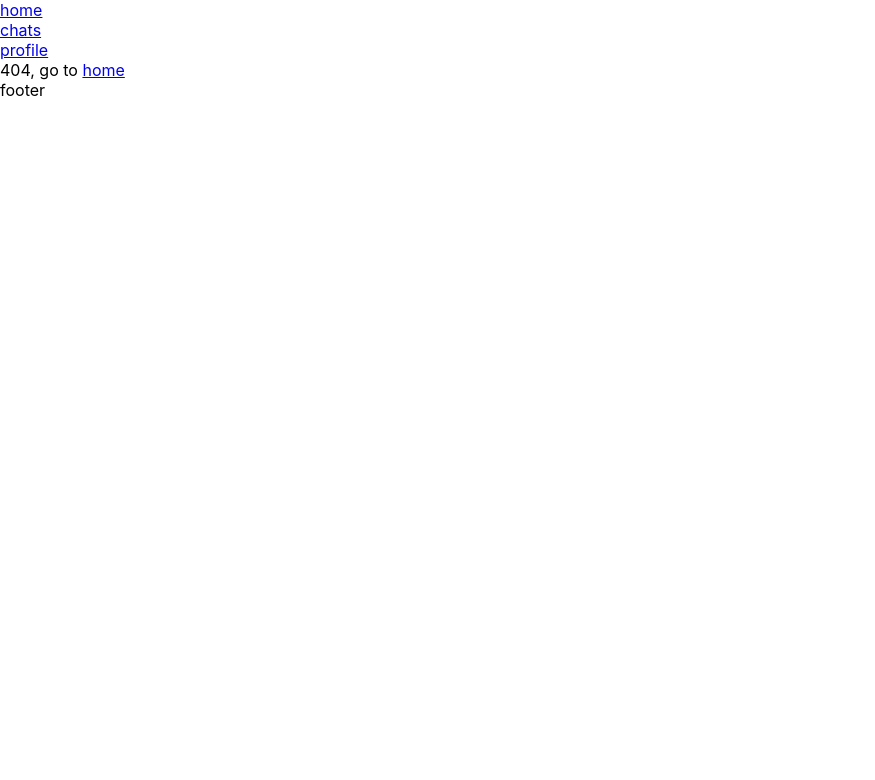
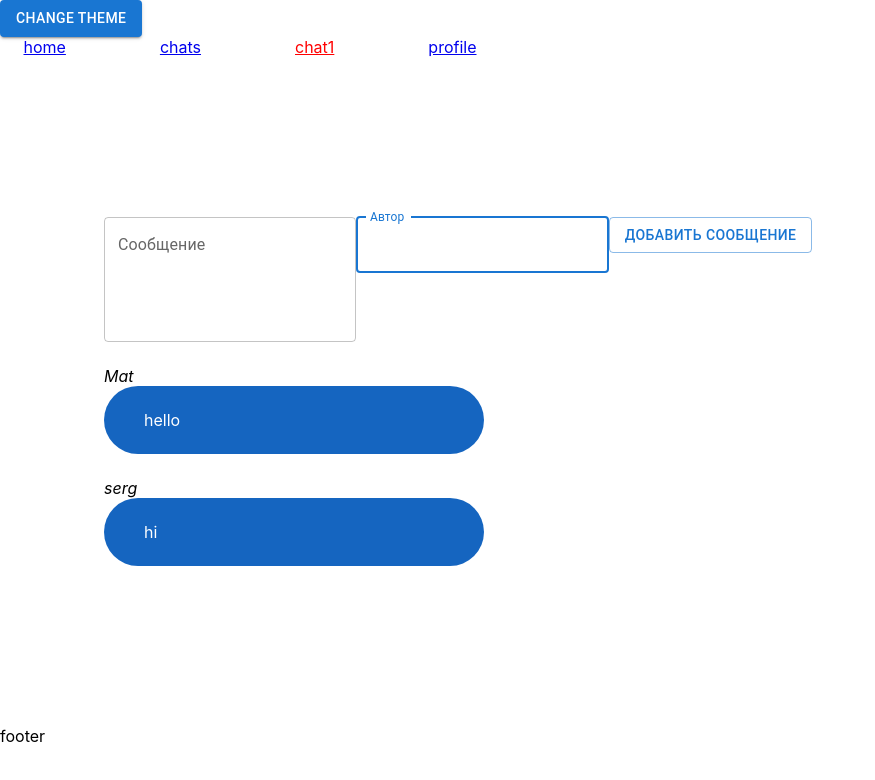
Before and after one commit to MatTwix/react, a React (Create React App) app: page /chats/1 in a window 1280 px wide. Before the commit this address had no page. Shown: the top 780 px of the page, without its empty margins (0-875 px from the left). Built offline with nearby package versions, Linux system fonts and the light colour scheme.

Commit message:
homework 5

```diff
--- a/src/App.js
+++ b/src/App.js
@@ -1,25 +1,32 @@
 import './App.css';
-import React, {useState, useEffect} from "react";
-import {Box, Button, Container, List, ListItem, TextField} from "@mui/material";
-import {Route, Routes, Link, NavLink} from "react-router-dom";
+import React, {useState} from "react";
+import {Route, Routes} from "react-router-dom";
 import HomePage from "./pages/HomePage";
 import ProfilePage from "./pages/ProfilePage";
 import Layout from "./components/Layout"
 import NotFoundPage from "./pages/NotFoundPage";
 import ChatsPage from "./pages/ChatsPage";
+import {ThemeContext, themes} from "./context";
+import ChatPage from "./pages/ChatPage";
 
 function App() {
+    const [theme, setTheme] = useState(themes.light);
+
+    const toggleTheme = () => {
+        setTheme(prevState => prevState === themes.light ? themes.dark : themes.light)
+    }
     return (
-        <>
+        <ThemeContext.Provider value={{themes: theme, toggleTheme: toggleTheme}}>
             <Routes>
                 <Route path={'/'} element={<Layout />}>
                     <Route index element={<HomePage />}/>
-                    <Route path={'/chats'} element={<ChatsPage />}/>
+                    <Route path={'/chats'} element={<ChatsPage />} />
+                    <Route path={'/chats/:chatId'} element={<ChatPage />}/>
                     <Route path={'/profile'} element={<ProfilePage />}/>
                     <Route path={'*'} element={<NotFoundPage />}/>
                 </Route>
             </Routes>
-        </>
+        </ThemeContext.Provider>
     );
 }
 
--- a/src/components/Layout.js
+++ b/src/components/Layout.js
@@ -1,27 +1,40 @@
-import React from 'react';
-import {NavLink, Route, Routes, Outlet} from "react-router-dom";
-import HomePage from "../pages/HomePage";
-import ProfilePage from "../pages/ProfilePage";
+import React, {useContext} from 'react';
+import {Outlet} from "react-router-dom";
 import CustomLink from "./CustomLink";
-
+import {ThemeContext} from "../context";
+import {Box, Button} from "@mui/material";
 
 const Layout = () => {
+    const {themes, toggleTheme} = useContext(ThemeContext);
     return (
-        <>
+        <Box sx={{
+            background: themes.background,
+            color: themes.color
+        }}>
             <header>
-                <CustomLink to="/">home</CustomLink>
+                <Button onClick={toggleTheme} variant='contained'>Change Theme</Button>
                 <br/>
-                <CustomLink to="chats" >chats</CustomLink>
-                <br/>
-                <CustomLink to="/profile">profile</CustomLink>
+                <Box sx={{
+                    display: 'flex',
+                    justifyContent: 'space-around',
+                    alignItems: 'center',
+                    width: 500,
+
+                }}>
+                    <CustomLink to="/">home</CustomLink>
+                    <br/>
+                    <CustomLink to="chats" >chats</CustomLink>
+                    <br/>
+                    <CustomLink to="chats/1" >chat1</CustomLink>
+                    <br/>
+                    <CustomLink to="/profile">profile</CustomLink>
+                </Box>
             </header>
             <main>
                 <Outlet />
             </main>
-            <footer>
-                footer
-            </footer>
-        </>
+            <footer>footer</footer>
+        </Box>
     );
 };
 
--- /dev/null
+++ b/src/context.js
@@ -0,0 +1,16 @@
+import {createContext} from "react";
+
+export const themes = {
+    light: {
+        background: 'background.paper',
+        headerColor: '',
+        color: '#000'
+    },
+    dark: {
+        background: '#121212',
+        headerColor: '',
+        color: '#eee'
+    }
+}
+
+export const ThemeContext = createContext({themes: themes.light, toggleTheme: () => {}});
--- a/src/pages/ChatPage.js
+++ b/src/pages/ChatPage.js
@@ -1,10 +1,153 @@
-import React from 'react';
+import React, {useEffect, useState} from 'react';
+import {Box, Button, Container, TextField} from "@mui/material";
+import {useParams} from "react-router-dom";
 
 const ChatPage = () => {
+    const [messageList, setMassageList] = useState([
+        {
+            id: 1,
+            text: 'hello',
+            author: 'Mat',
+            chatId: 1
+        },
+        {
+            id: 2,
+            text: 'hi',
+            author: 'serg',
+            chatId: 1
+        },
+        {
+            id: 3,
+            text: 'no',
+            author: 'igr',
+            chatId: 2
+        },
+        {
+            id: 4,
+            text: 'yes',
+            author: 'vasya',
+            chatId: 2
+        },
+        {
+            id: 5,
+            text: 'const',
+            author: 'andr',
+            chatId: 3
+        },
+        {
+            id: 6,
+            text: 'bye',
+            author: 'din',
+            chatId: 3
+        },
+        {
+            id: 7,
+            text: 'good',
+            author: 'svn',
+            chatId: 3
+        },
+    ]);
+    const [text, setText] = useState('');
+    const [author, setAuthor] = useState('');
+
+    const params = useParams();
+
+    const handleSubmit = (e) => {
+        e.preventDefault();
+
+        setMassageList(prevState => [...prevState, {
+            id: giveLastId(prevState),
+            text: text,
+            author: author,
+            chatId: +params.chatId
+        }])
+    }
+
+    function giveLastId(array) {
+        return array.length ? array[array.length - 1].id + 1 : 0
+    }
+
+    useEffect(() => {
+        setTimeout(() => {
+            botAnswer();
+        }, 1000)
+    }, [messageList])
+
+    function botAnswer() {
+        const lastAuthor = messageList[messageList.length - 1];
+        if (lastAuthor && lastAuthor.author) {
+            setMassageList(prevState => [
+                ...prevState, {
+                    id: giveLastId(prevState),
+                    text: `Сообщение автора ${lastAuthor.author} отправлено!`
+                }
+            ])
+        }
+    }
     return (
-        <div>
-
-        </div>
+        <Container
+            sx={{
+                margin: 10,
+                padding: 10,
+                display: 'flex',
+                flexDirection: 'column',
+                '& .MuiTextField-root': {width: '25ch'},
+            }}
+        >
+            <Box
+                component='form'
+                onSubmit={handleSubmit}
+            >
+                <TextField
+                    id="outlined-multiline-static"
+                    label="Сообщение"
+                    multiline
+                    rows={4}
+                    autoFocus
+                    value={text}
+                    onChange={(e) => setText(e.target.value)}
+                />
+                <TextField
+                    id="outlined-basic"
+                    label="Автор"
+                    variant="outlined"
+                    autoFocus
+                    value={author}
+                    onChange={(e) => setAuthor(e.target.value)}
+                />
+                <Button
+                    variant="outlined" type='submit'
+                >Добавить сообщение</Button>
+            </Box>
+            <Box>
+                {messageList.filter(message => message.chatId === +params.chatId).map((item) => {
+                    return (
+                        <Box
+                            key={item.id}
+                            sx={{
+                                marginTop: 3,
+                            }}
+                        >
+                            <i>{item.author}</i>
+                            <Box
+                                sx={{
+                                    paddingRight: 5,
+                                    paddingLeft: 5,
+                                    paddingTop: 1,
+                                    paddingBottom: 1,
+                                    color: 'white',
+                                    width: 300,
+                                    backgroundColor: 'primary.dark',
+                                    borderRadius: 10
+                                }}
+                            >
+                                <p>{item.text}</p>
+                            </Box>
+                        </Box>
+                    )
+                })}
+            </Box>
+        </Container>
     );
 };
 
--- a/src/pages/ChatsPage.js
+++ b/src/pages/ChatsPage.js
@@ -1,5 +1,7 @@
-import React from 'react';
-import {Box, List, ListItem} from "@mui/material";
+import React, {useContext} from 'react';
+import {Avatar, Box, List, ListItemAvatar, ListItemButton, ListItemText, Typography} from "@mui/material";
+import {ThemeContext} from "../context";
+import {Link} from "react-router-dom";
 
 const chatList = [
     {
@@ -13,38 +15,59 @@ const chatList = [
     {
         id: 3,
         name: 'Chat3'
+    },
+    {
+        id: 4,
+        name: 'Chat4'
     }
 ];
 
 const ChatsPage = () => {
+    const themes = useContext(ThemeContext);
     return (
         <Box>
             <List
                 sx={{
-                    borderRadius: 10,
-                    backgroundColor: 'skyblue',
-                    color: 'white',
-                    marginBottom: 2,
-                    width: 200
-                }}
+                    width: '100%',
+                    maxWidth: 360,
+                    bgcolor: themes.background,
+                    height: 300, display: 'flex',
+                    flexFlow: 'column wrap',
+                    justifyContent: 'space-between'
+            }}
             >
                 {chatList.map((chat) => {
                     return (
-                        <ListItem
+                        <ListItemButton
                             key={chat.id}
                             sx={{
-                                width: 182,
+                                width: 300,
                                 margin: 1,
                                 paddingLeft: 1,
-                                paddingRight: 1,
-                                backgroundColor: 'turquoise',
-                                borderColor: 'white',
-                                borderStyle: 'solid',
-                                borderRadius: 5
+                                paddingRight: 1
                             }}
-                        >
-                            {chat.name}
-                        </ListItem>
+                            component={Link}
+                            to={`/chats/${chat.id}`}
+                            >
+                            <ListItemAvatar>
+                                <Avatar>
+                                    av
+                                </Avatar>
+                            </ListItemAvatar>
+                            <ListItemText primary={chat.name} secondary={
+                                <React.Fragment>
+                                    <Typography
+                                        sx={{ display: 'inline'}}
+                                        component="span"
+                                        variant="body2"
+                                        color={ themes.color }
+                                    >
+                                        AUTHOR
+                                    </Typography>
+                                    {': MESSAGE'}
+                                </React.Fragment>
+                            }/>
+                        </ListItemButton>
                     )
                 })}
             </List>
--- a/src/pages/HomePage.js
+++ b/src/pages/HomePage.js
@@ -1,107 +1,8 @@
-import React, {useEffect, useState} from 'react';
-import {Box, Button, Container, TextField} from "@mui/material";
+import React from 'react';
 
 const HomePage = () => {
-    const [messageList, setMassageList] = useState([]);
-    const [text, setText] = useState('');
-    const [author, setAuthor] = useState('');
-
-    const handleSubmit = (e) => {
-        e.preventDefault();
-
-        setMassageList(prevState => [...prevState, {
-            id: giveLastId(prevState),
-            text: text,
-            author: author
-        }])
-    }
-
-    function giveLastId(array) {
-        return array.length ? array[array.length - 1].id + 1 : 0
-    }
-
-    useEffect(() => {
-        setTimeout(() => {
-            botAnswer();
-        }, 1000)
-    }, [messageList])
-
-    function botAnswer() {
-        const lastAuthor = messageList[messageList.length - 1];
-        if (lastAuthor && lastAuthor.author) {
-            setMassageList(prevState => [
-                ...prevState, {
-                    id: giveLastId(prevState),
-                    text: `Сообщение автора ${lastAuthor.author} отправлено!`
-                }
-            ])
-        }
-    }
     return (
-        <Container
-            sx={{
-                margin: 10,
-                padding: 10,
-                display: 'flex',
-                flexDirection: 'column',
-                '& .MuiTextField-root': {width: '25ch'},
-            }}
-        >
-
-            <Box
-                component='form'
-                onSubmit={handleSubmit}
-            >
-                <TextField
-                    id="outlined-multiline-static"
-                    label="Сообщение"
-                    multiline
-                    rows={4}
-                    autoFocus
-                    value={text}
-                    onChange={(e) => setText(e.target.value)}
-                />
-                <TextField
-                    id="outlined-basic"
-                    label="Автор"
-                    variant="outlined"
-                    autoFocus
-                    value={author}
-                    onChange={(e) => setAuthor(e.target.value)}
-                />
-                <Button
-                    variant="outlined" type='submit'
-                >Добавить сообщение</Button>
-            </Box>
-            <Box>
-                {messageList.map((item) => {
-                    return (
-                        <Box
-                            key={item.id}
-                            sx={{
-                                marginTop: 3,
-                            }}
-                        >
-                            <i>{item.author}</i>
-                            <Box
-                                sx={{
-                                    paddingRight: 5,
-                                    paddingLeft: 5,
-                                    paddingTop: 1,
-                                    paddingBottom: 1,
-                                    color: 'white',
-                                    width: 300,
-                                    backgroundColor: 'primary.dark',
-                                    borderRadius: 10
-                                }}
-                            >
-                                <p>{item.text}</p>
-                            </Box>
-                        </Box>
-                    )
-                })}
-            </Box>
-        </Container>
+        <h1>Home page</h1>
     );
 };
 
```
